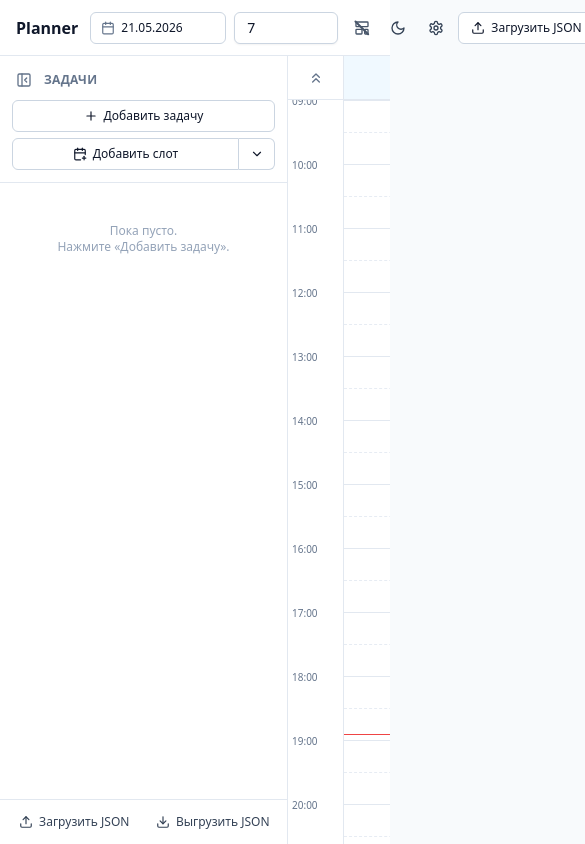
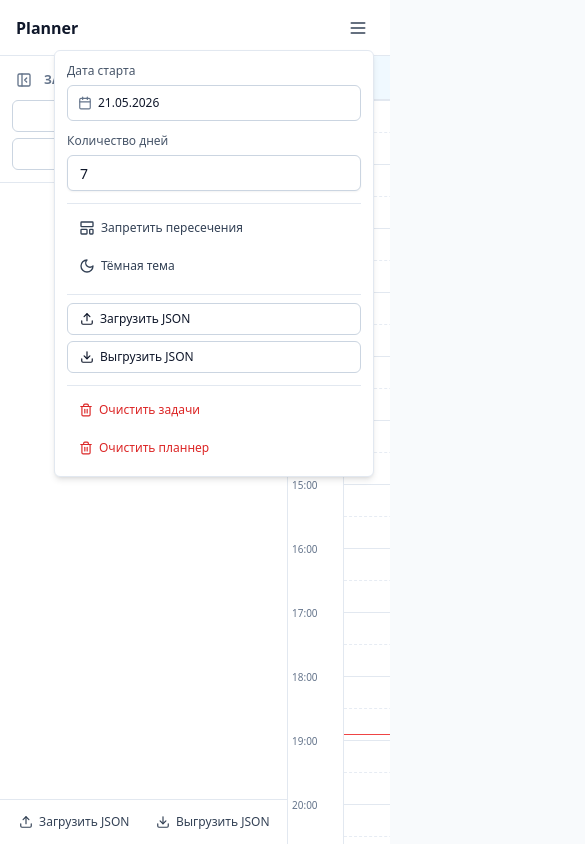
Before and after one commit to oxiggy/planner, a React (Vite) app: page / in a window 390 px wide. Both pictures are taken after a click on the button 362 px from the left and 27 px from the top of the page. Shown: the top 844 px of the page, 585 px wide, since content can reach past the window. Built offline with nearby package versions, Linux system fonts and the light colour scheme; the HTML template or start-up script is replaced by a standard one.

Commit message:
feat: collapse into hamburger menu below lg breakpoint

```diff
--- a/src/components/Toolbar.tsx
+++ b/src/components/Toolbar.tsx
@@ -31,6 +31,8 @@ import {
   ChevronRight,
   Settings,
   Trash2,
+  Menu,
+  Check,
 } from 'lucide-react'
 import { download, pickFile, readFile, type PlannerExport } from '@/lib/json-io'
 import { cn } from '@/lib/utils'
@@ -235,6 +237,9 @@ export function Toolbar() {
       <div className="flex items-center gap-2 font-semibold text-slate-900 dark:text-slate-100">
         <span>Planner</span>
       </div>
+
+      {/* Desktop toolbar — >= lg */}
+      <div className="hidden flex-1 items-center gap-3 lg:flex">
         <div className="flex items-center gap-2">
           <TooltipProvider delayDuration={250}>
             <Tooltip>
@@ -303,7 +308,6 @@ export function Toolbar() {
               <TooltipContent>{themeLabel}</TooltipContent>
             </Tooltip>
           </TooltipProvider>
-        <AlertDialog open={clearTarget !== null} onOpenChange={(open) => !open && setClearTarget(null)}>
           <DropdownMenu>
             <TooltipProvider delayDuration={250}>
               <Tooltip>
@@ -328,19 +332,6 @@ export function Toolbar() {
               </DropdownMenuItem>
             </DropdownMenuContent>
           </DropdownMenu>
-          <AlertDialogContent>
-            <AlertDialogHeader>
-              <AlertDialogTitle>{clearDialog.title}</AlertDialogTitle>
-              <AlertDialogDescription>{clearDialog.description}</AlertDialogDescription>
-            </AlertDialogHeader>
-            <AlertDialogFooter>
-              <AlertDialogCancel>Отмена</AlertDialogCancel>
-              <AlertDialogAction onClick={onConfirmClear}>
-                Очистить
-              </AlertDialogAction>
-            </AlertDialogFooter>
-          </AlertDialogContent>
-        </AlertDialog>
           <Button variant="outline" size="sm" onClick={onImport}>
             <Upload className="h-3.5 w-3.5" />
             Загрузить JSON
@@ -350,6 +341,111 @@ export function Toolbar() {
             Выгрузить JSON
           </Button>
         </div>
+      </div>
+
+      {/* Mobile / tablet menu — < lg */}
+      <div className="ml-auto lg:hidden">
+        <Popover>
+          <PopoverTrigger asChild>
+            <Button variant="ghost" size="icon" aria-label="Меню">
+              <Menu className="h-5 w-5" />
+            </Button>
+          </PopoverTrigger>
+          <PopoverContent align="end" collisionPadding={8} className="w-80 space-y-3">
+            <div className="space-y-1.5">
+              <div className="text-xs font-medium text-slate-600 dark:text-slate-300">
+                {startDateLabel}
+              </div>
+              <div className="[&_button]:h-9 [&_button]:w-full [&_button]:justify-start">
+                <HeaderDatePicker value={startDate} onChange={setStartDate} />
+              </div>
+            </div>
+            <div className="space-y-1.5">
+              <div className="text-xs font-medium text-slate-600 dark:text-slate-300">
+                {dayCountLabel}
+              </div>
+              <Input
+                type="number"
+                min={1}
+                max={60}
+                value={dayCount}
+                onChange={(e) => setDayCount(Number(e.target.value))}
+                aria-label={dayCountLabel}
+                className="h-9 w-full"
+              />
+            </div>
+            <div className="flex flex-col gap-1.5 border-t border-slate-200 pt-2 dark:border-slate-800">
+              <Button
+                variant="ghost"
+                size="sm"
+                onClick={() => setPreventOverlap(!preventOverlap)}
+                aria-pressed={preventOverlap}
+                className="justify-start"
+              >
+                <LayoutTemplate className="h-4 w-4" />
+                {preventOverlapLabel}
+                {preventOverlap && <Check className="ml-auto h-3.5 w-3.5" />}
+              </Button>
+              <Button
+                variant="ghost"
+                size="sm"
+                onClick={() => setTheme(theme === 'dark' ? 'light' : 'dark')}
+                className="justify-start"
+              >
+                {theme === 'dark' ? <Sun className="h-4 w-4" /> : <Moon className="h-4 w-4" />}
+                {themeLabel}
+              </Button>
+            </div>
+            <div className="flex flex-col gap-1.5 border-t border-slate-200 pt-2 dark:border-slate-800">
+              <Button variant="outline" size="sm" onClick={onImport} className="justify-start">
+                <Upload className="h-3.5 w-3.5" />
+                Загрузить JSON
+              </Button>
+              <Button variant="outline" size="sm" onClick={onExport} className="justify-start">
+                <Download className="h-3.5 w-3.5" />
+                Выгрузить JSON
+              </Button>
+            </div>
+            <div className="flex flex-col gap-1.5 border-t border-slate-200 pt-2 dark:border-slate-800">
+              <Button
+                variant="ghost"
+                size="sm"
+                onClick={() => setClearTarget('tasks')}
+                className="justify-start text-red-600 hover:bg-red-50 hover:text-red-700 dark:text-red-400 dark:hover:bg-red-950/30 dark:hover:text-red-300"
+              >
+                <Trash2 className="h-3.5 w-3.5" />
+                Очистить задачи
+              </Button>
+              <Button
+                variant="ghost"
+                size="sm"
+                onClick={() => setClearTarget('planner')}
+                className="justify-start text-red-600 hover:bg-red-50 hover:text-red-700 dark:text-red-400 dark:hover:bg-red-950/30 dark:hover:text-red-300"
+              >
+                <Trash2 className="h-3.5 w-3.5" />
+                Очистить планнер
+              </Button>
+            </div>
+          </PopoverContent>
+        </Popover>
+      </div>
+
+      {/* Clear confirmation dialog — shared by both desktop and mobile triggers */}
+      <AlertDialog
+        open={clearTarget !== null}
+        onOpenChange={(open) => !open && setClearTarget(null)}
+      >
+        <AlertDialogContent>
+          <AlertDialogHeader>
+            <AlertDialogTitle>{clearDialog.title}</AlertDialogTitle>
+            <AlertDialogDescription>{clearDialog.description}</AlertDialogDescription>
+          </AlertDialogHeader>
+          <AlertDialogFooter>
+            <AlertDialogCancel>Отмена</AlertDialogCancel>
+            <AlertDialogAction onClick={onConfirmClear}>Очистить</AlertDialogAction>
+          </AlertDialogFooter>
+        </AlertDialogContent>
+      </AlertDialog>
     </header>
   )
 }
```
Lines whose indentation alone changed are shown as unchanged.
